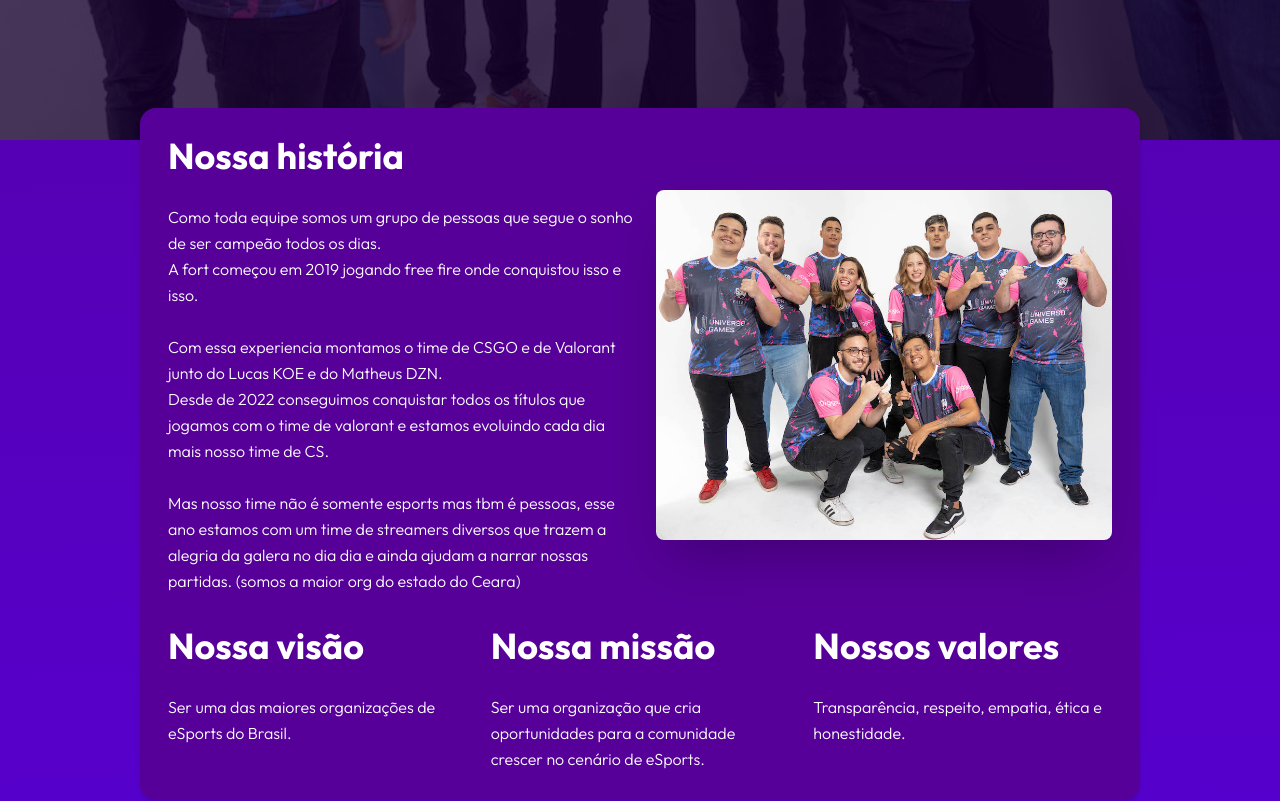
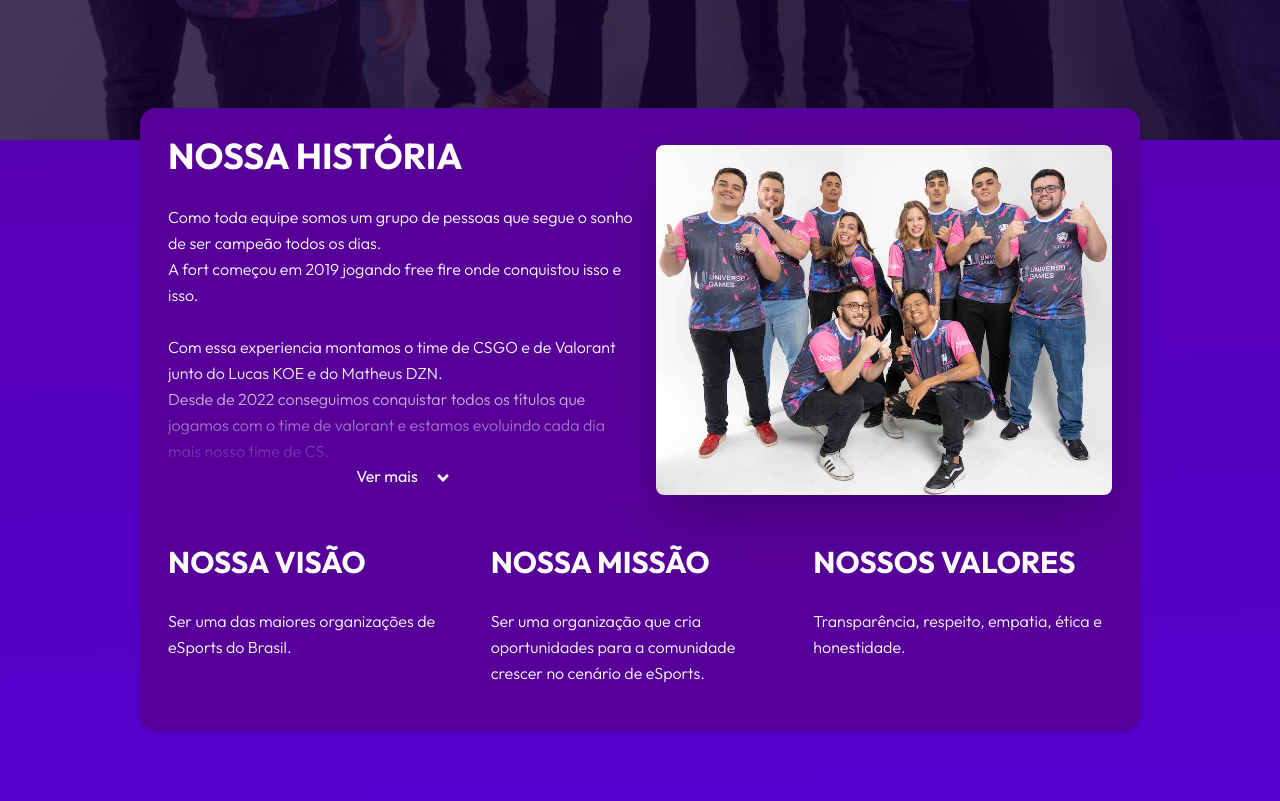
Before and after one commit to lucasalmeida92/fort-website, a Next.js app: page /about-us in a window 1280 px wide. Shown: the part 660-1461 px from the top of the page. Built offline with nearby package versions, Linux system fonts and the light colour scheme.

Commit message:
Adjustments in about us page

```diff
--- /dev/null
+++ b/src/app/about-us/OurHistory.tsx
@@ -0,0 +1,36 @@
+'use client';
+
+import { useState } from "react";
+import { FaAngleDown } from "react-icons/fa";
+
+export function OurHistory() {
+  const [isExpanded, setIsExpanded] = useState(false);
+
+  return (
+    <>
+      <h2 className="text-4xl font-bold uppercase">Nossa história</h2>
+      <div className={`mt-7 relative overflow-hidden transition-all duration-500 ${isExpanded ? 'max-h-[1000px]' : 'max-h-[300px]'}`}>
+        <div>
+          <p className="text-white font-light leading-relaxed">
+            Como toda equipe somos um grupo de pessoas que segue o sonho de ser campeão todos os dias.<br />
+            A fort começou em 2019 jogando free fire onde conquistou isso e isso.<br /><br />
+            Com essa experiencia montamos o time de CSGO e de Valorant junto do Lucas KOE e do Matheus DZN. <br />
+            Desde de 2022 conseguimos conquistar todos os títulos que jogamos com o time de valorant e estamos evoluindo cada dia mais nosso time de CS.<br /><br />
+            Mas nosso time não é somente esports mas tbm é pessoas, esse ano estamos com um time de streamers diversos que trazem a alegria da galera no dia dia e ainda ajudam a narrar nossas partidas. (somos a maior org do estado do Ceara)
+          </p>
+        </div>
+        <div
+          className={
+            `w-full text-center transition-all ease-in-out duration-300 ${isExpanded ? 'pt-4' : 'absolute bottom-0 pt-20'}`
+          }
+          style={{ background: isExpanded ? 'transparent' : 'linear-gradient(0deg, var(--color-purple1) 30px, transparent 100%)'}}
+        >
+          <div className="flex items-center justify-center p-4 cursor-pointer" onClick={() => setIsExpanded(!isExpanded)}>
+            {isExpanded ? 'Ver menos' : 'Ver mais'}
+            <FaAngleDown className={`ml-4 mt-1 text-lg transition-all ${isExpanded && 'rotate-180'}`} />
+          </div>
+        </div>
+      </div>
+    </>
+  );
+}
--- a/src/app/about-us/page.tsx
+++ b/src/app/about-us/page.tsx
@@ -1,11 +1,12 @@
 import Image from "next/image";
+import { FaHeart } from "react-icons/fa";
 import { Container } from "@/components/Container";
 import { SponsorsSection } from "@/components/SponsorsSection";
 import { TeamsSection } from "@/components/TeamsSection";
 import { FortHashtag } from "@/components/FortHashtag";
 import peopleImage1 from './geral1.jpeg';
 import peopleImage2 from './geral2.jpeg';
-import { FaHeart } from "react-icons/fa";
+import { OurHistory } from "./OurHistory";
 
 export default function AboutUsPage() {
   return (
@@ -36,37 +37,30 @@ export default function AboutUsPage() {
       <Container>
         <div className="relative bg-purple1 p-7 -mt-10 mb-10 rounded-2xl shadow-md">
           {/* Our History */}
-          <div className="flex flex-col lg:flex-row gap-4 mb-8">
+          <div className="flex flex-col lg:flex-row gap-4">
             <div className="lg:max-w-[50%]">
-              <h2 className="text-4xl font-bold">Nossa história</h2>
-              <p className="mt-7 text-white font-light leading-relaxed">
-                Como toda equipe somos um grupo de pessoas que segue o sonho de ser campeão todos os dias.<br />
-                A fort começou em 2019 jogando free fire onde conquistou isso e isso.<br /><br />
-                Com essa experiencia montamos o time de CSGO e de Valorant junto do Lucas KOE e do Matheus DZN. <br />
-                Desde de 2022 conseguimos conquistar todos os títulos que jogamos com o time de valorant e estamos evoluindo cada dia mais nosso time de CS.<br /><br />
-                Mas nosso time não é somente esports mas tbm é pessoas, esse ano estamos com um time de streamers diversos que trazem a alegria da galera no dia dia e ainda ajudam a narrar nossas partidas. (somos a maior org do estado do Ceara)
-              </p>
+            <OurHistory />
             </div>
             <div className="flex items-center">
               <Image src={peopleImage2} alt="Foto pessoas da Fort" className="w-full max-w-[500px] mt-2 lg:mt-0 rounded-lg shadow-2xl" />
             </div>
           </div>
           {/* Vision, Mission and Values */}
-          <div className="flex flex-wrap gap-6">
+          <div className="flex flex-wrap gap-6 mt-10 mb-4">
             <div className="flex-1 shrink-0 min-w-[200px]">
-              <h2 className="text-4xl font-bold">Nossa visão</h2>
+              <h2 className="text-3xl font-bold uppercase">Nossa visão</h2>
               <p className="mt-7 text-white font-light leading-relaxed">
                 Ser uma das maiores organizações de eSports do Brasil.
               </p>
             </div>
             <div className="flex-1 shrink-0 min-w-[200px]">
-              <h2 className="text-4xl font-bold">Nossa missão</h2>
+              <h2 className="text-3xl font-bold uppercase">Nossa missão</h2>
               <p className="mt-7 text-white font-light leading-relaxed">
                 Ser uma organização que cria oportunidades para a comunidade crescer no cenário de eSports.
               </p>
             </div>
             <div className="flex-1 shrink-0 min-w-[200px]">
-              <h2 className="text-4xl font-bold">Nossos valores</h2>
+              <h2 className="text-3xl font-bold uppercase">Nossos valores</h2>
               <p className="mt-7 text-white font-light leading-relaxed">
                 Transparência, respeito, empatia, ética e honestidade.
               </p>
```
